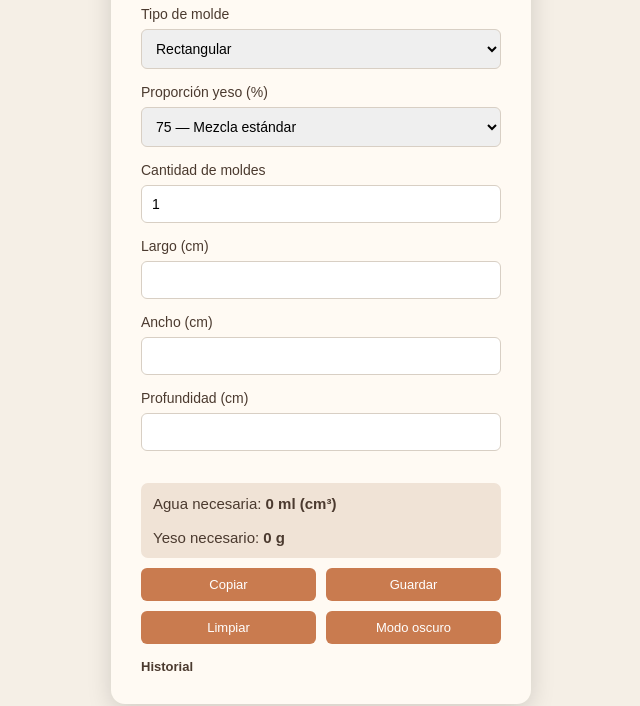
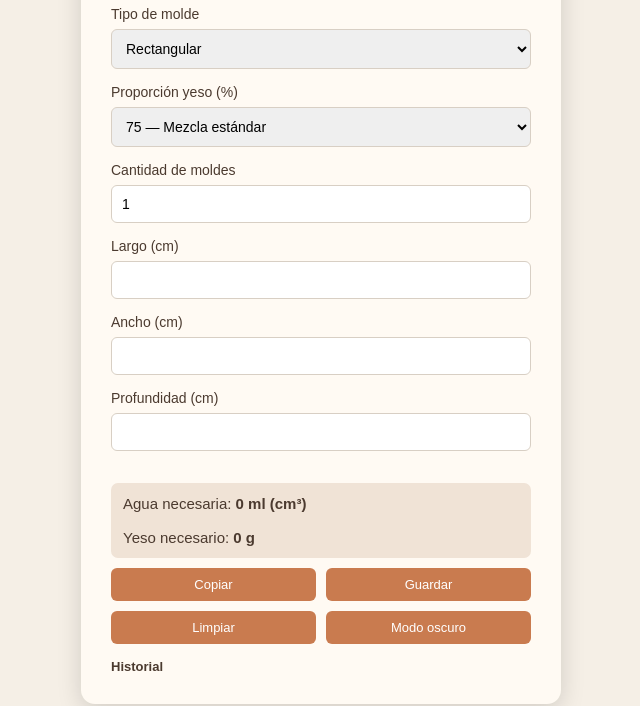
Before and after one commit to ycaceramica/calculadora-yeso, a plain HTML site: page index.html in a window 1280 px wide. Shown: the part 94-800 px from the top of the page, without its empty margins (319-959 px from the left). Drawn offline with Linux system fonts and the light colour scheme.

Commit message:
Update index.html

```diff
--- a/index.html
+++ b/index.html
@@ -3,6 +3,7 @@
 <head>
 <meta charset="UTF-8">
 <title>Calculadora de Yeso</title>
+<meta name="viewport" content="width=device-width, initial-scale=1.0">
 
 <style>
 
@@ -40,7 +41,8 @@
 padding:30px;
 border-radius:14px;
 box-shadow:0 6px 25px rgba(0,0,0,0.15);
-width:360px;
+width:90%;
+max-width:420px;
 }
 
 h2{
```
